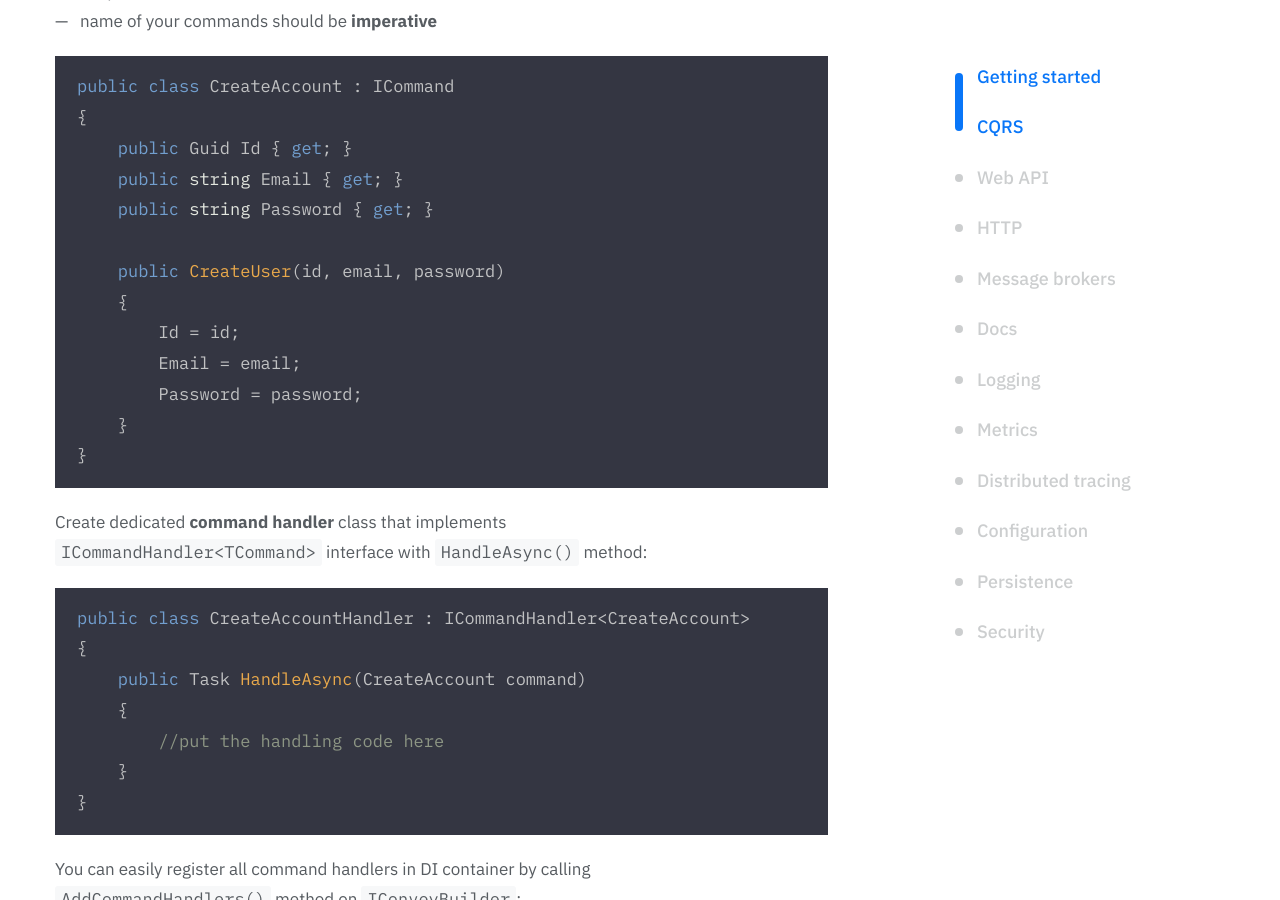
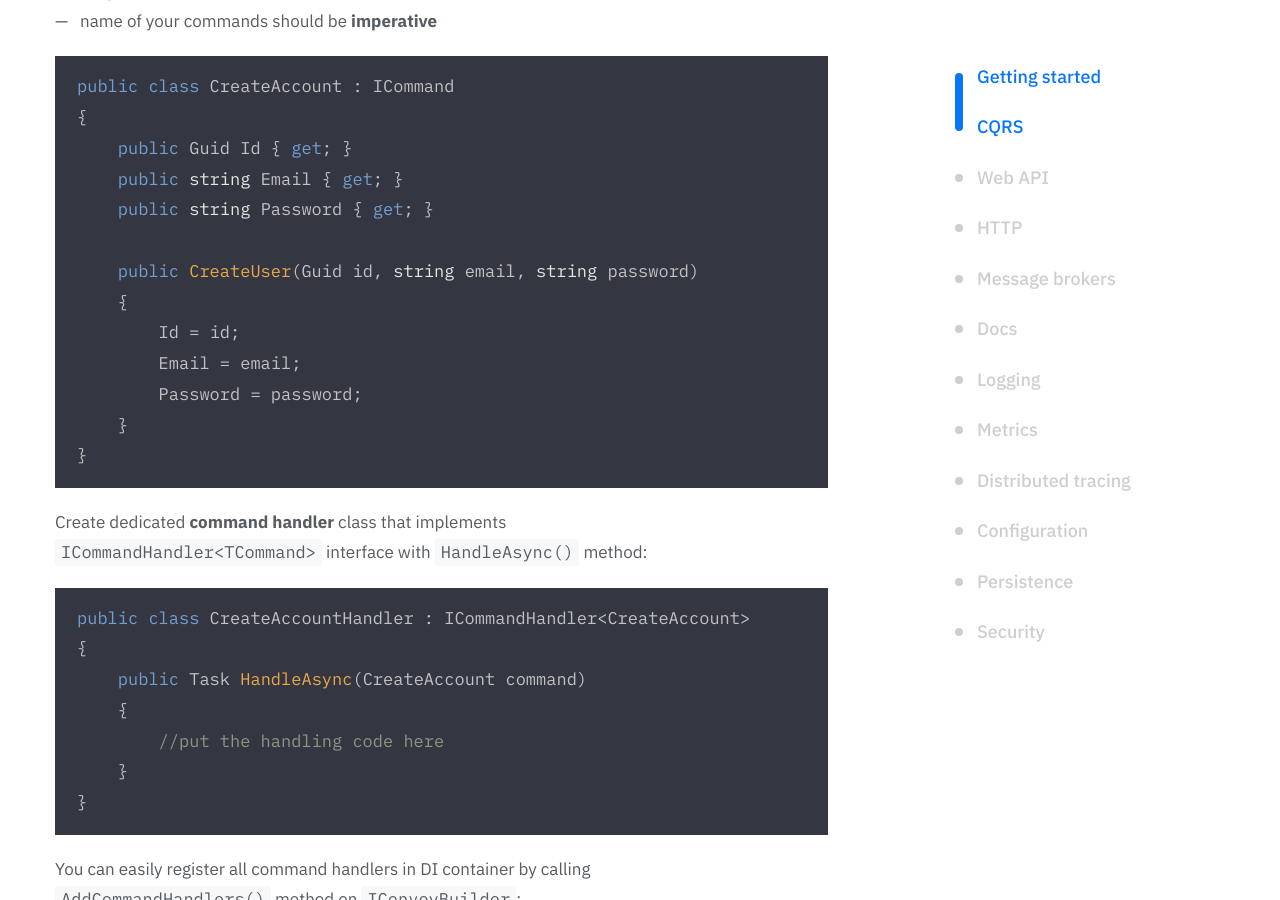
Before and after one commit to convey-stack/convey-stack.github.io, a Jekyll site: the page built from _documentation/CQRS.md, in a window 1280 px wide and 900 px high, scrolled down 1056 px. Built offline with Jekyll 4.4.1, drawn with Linux system fonts in a browser that asks for light colours; some web fonts are replaced.

Commit message:
Update CQRS.md

```diff
--- a/_documentation/CQRS.md
+++ b/_documentation/CQRS.md
@@ -34,7 +34,7 @@ public class CreateAccount : ICommand
     public string Email { get; }
     public string Password { get; }
 
-    public CreateUser(id, email, password)
+    public CreateUser(Guid id, string email, string password)
     {
         Id = id;
         Email = email;
```
